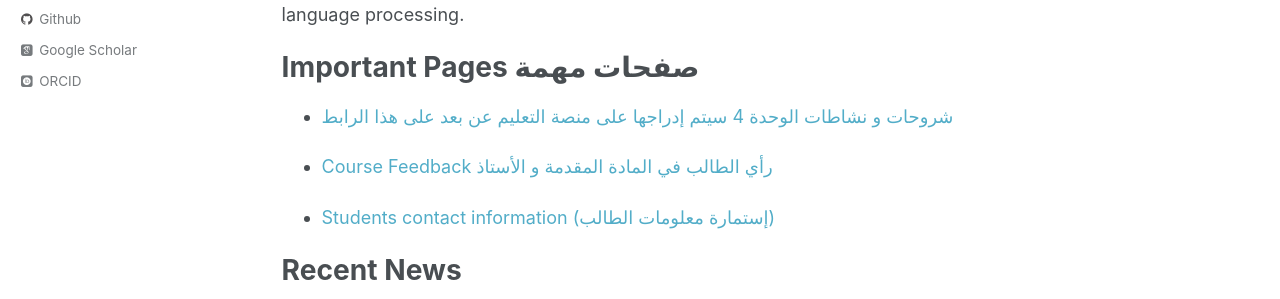
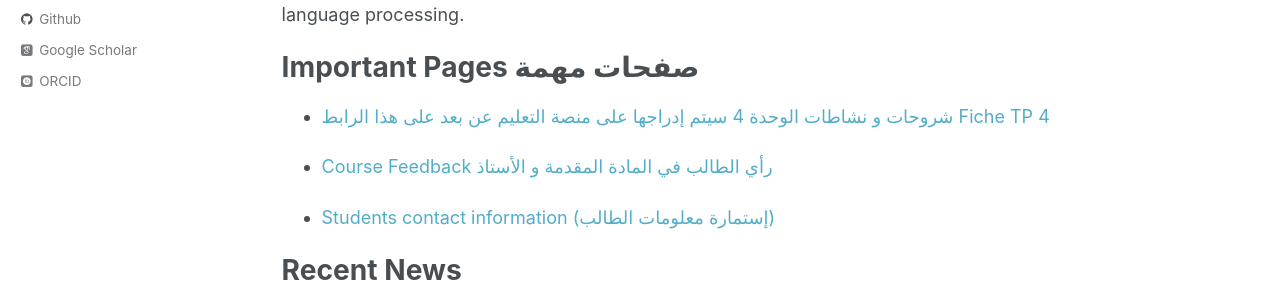
Before and after one commit to dr-dahou-adrar/dr-dahou-adrar.github.io, a Jekyll site: the page built from _pages/about.md, in a window 1280 px wide and 1137 px high. Shown: the part 426-725 px from the top of the window. Built offline with Jekyll 4.4.1, drawn with Linux system fonts in a browser that asks for light colours; some web fonts are replaced.

Commit message:
e-learning

```diff
--- a/_pages/about.md
+++ b/_pages/about.md
@@ -15,7 +15,7 @@ My research interests lie in the general area of machine learning, particularly
 
 Important Pages صفحات مهمة
 ======
-* [ شروحات و نشاطات الوحدة 4 سيتم إدراجها على منصة التعليم عن بعد على هذا الرابط](https://elearning.univ-adrar.dz/course/view.php?id=266)
+* [ شروحات و نشاطات الوحدة 4 سيتم إدراجها على منصة التعليم عن بعد على هذا الرابط Fiche TP 4](https://elearning.univ-adrar.dz/course/view.php?id=266)
 
 * [Course Feedback رأي الطالب في المادة المقدمة و الأستاذ](https://forms.gle/S8qHBjacM9y4GgbXA)
 
```
